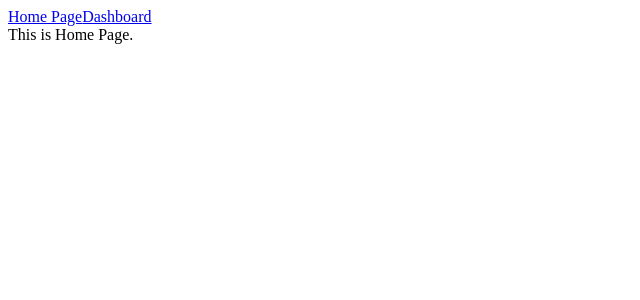
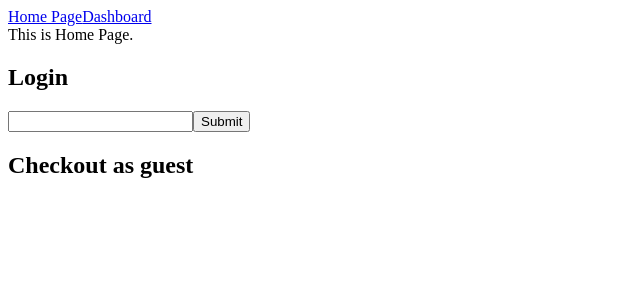
Before and after one commit to myozin-kyaw/react, a React (Vite) app in the folder basic_react/: page / in a window 1280 px wide. Shown: the top 300 px of the page, without its empty margins (0-640 px from the left). Built offline with nearby package versions, Linux system fonts and the light colour scheme.

Commit message:
learning react context

```diff
--- a/basic_react/src/App.jsx
+++ b/basic_react/src/App.jsx
@@ -12,8 +12,14 @@ import { BrowserRouter, Routes, Route } from "react-router-dom";
 import Nav from "./Nav";
 import Settings from "./pages/Settings";
 import Product from "./pages/Product";
+import { createContext, useState } from "react";
+import Login from "./pages/Login";
+import Checkout from "./pages/Checkout";
+
+export const userContext = createContext();
 
 function App() {
+  const [user, setUser] = useState("guest");
   // const myozin = {
   //   name: "Myo Zin",
   //   message: "Hello,",
@@ -64,6 +70,11 @@ function App() {
           ></Route>
         </Routes>
       </BrowserRouter>
+
+      <userContext.Provider value={{ user, setUser }}>
+        <Login />
+        <Checkout />
+      </userContext.Provider>
     </>
   );
 }
--- /dev/null
+++ b/basic_react/src/pages/Checkout.jsx
@@ -0,0 +1,11 @@
+import { useContext } from "react";
+import { userContext } from "../App";
+
+export default function Checkout() {
+  const { user, setUser } = useContext(userContext);
+  return (
+    <div>
+      <h2>Checkout as {user}</h2>
+    </div>
+  );
+}
--- /dev/null
+++ b/basic_react/src/pages/Login.jsx
@@ -0,0 +1,26 @@
+import { useContext, useState } from "react";
+import { userContext } from "../App";
+
+export default function Login() {
+  const [value, setValue] = useState("");
+  const { user, setUser } = useContext(userContext);
+
+  function handleSubmit(e) {
+    e.preventDefault();
+    setUser(value);
+    setValue("");
+  }
+  return (
+    <div>
+      <h2>Login</h2>
+      <form onSubmit={handleSubmit}>
+        <input
+          type="text"
+          value={value}
+          onChange={(e) => setValue(e.target.value)}
+        />
+        <button type="submit">Submit</button>
+      </form>
+    </div>
+  );
+}
```
